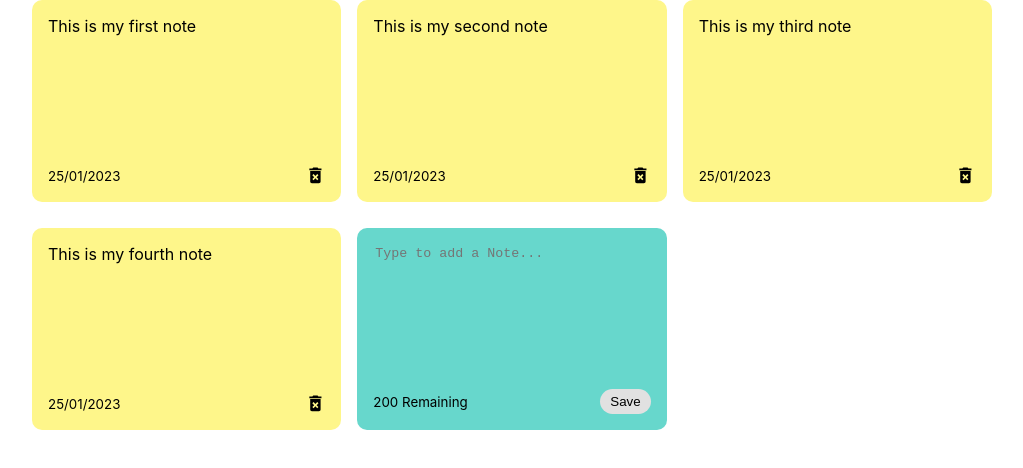
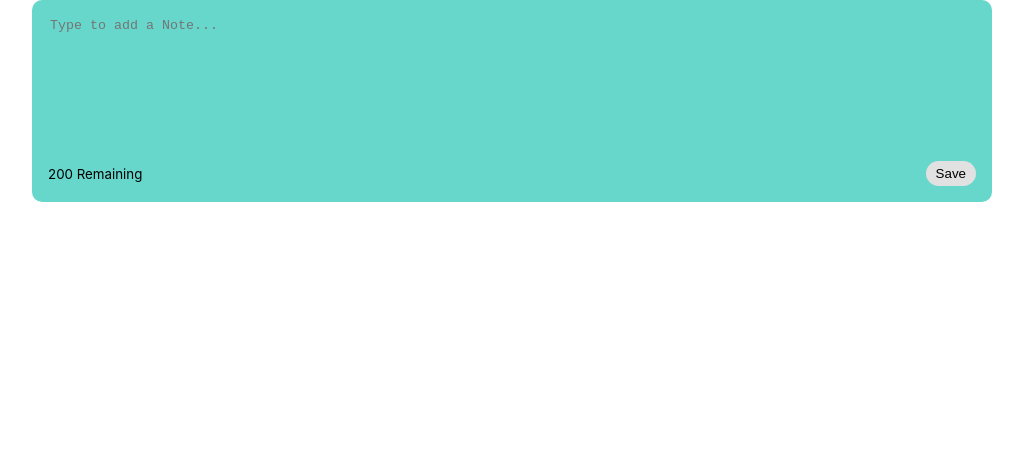
Before and after one commit to kapilpagani/notes-app, a React (Create React App) app: page / in a window 1280 px wide. Shown: the top 468 px of the page, without its empty margins (128-1151 px from the left). Built offline with nearby package versions, Linux system fonts and the light colour scheme.

Commit message:
Updated notes

```diff
--- a/src/App.js
+++ b/src/App.js
@@ -7,28 +7,7 @@ import "./App.css";
 import NotesList from "./components/NotesList";
 
 function App() {
-  const [notes, setNotes] = useState([
-    {
-      id: uuidv4(),
-      text: "This is my first note",
-      date: "25/01/2023",
-    },
-    {
-      id: uuidv4(),
-      text: "This is my second note",
-      date: "25/01/2023",
-    },
-    {
-      id: uuidv4(),
-      text: "This is my third note",
-      date: "25/01/2023",
-    },
-    {
-      id: uuidv4(),
-      text: "This is my fourth note",
-      date: "25/01/2023",
-    },
-  ]);
+  const [notes, setNotes] = useState([]);
 
   useEffect(() => {
     const allNotes = JSON.parse(window.localStorage.getItem("allNotes"));
```
